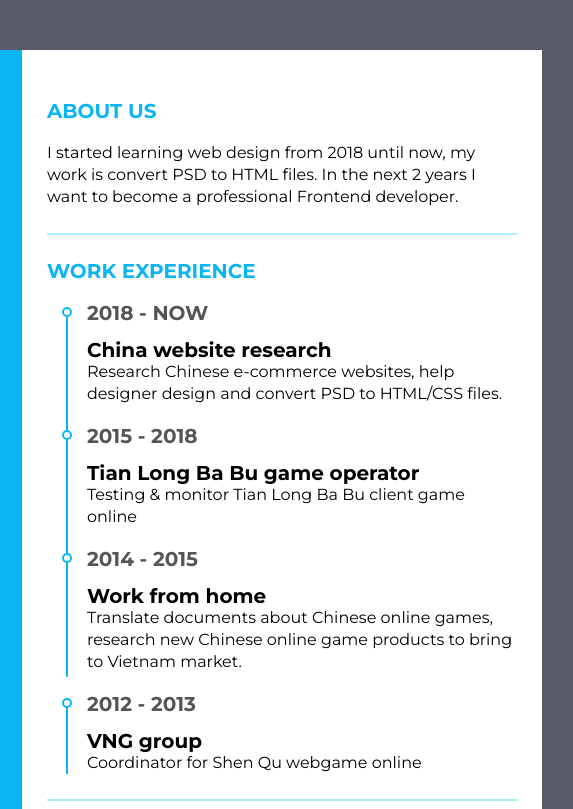
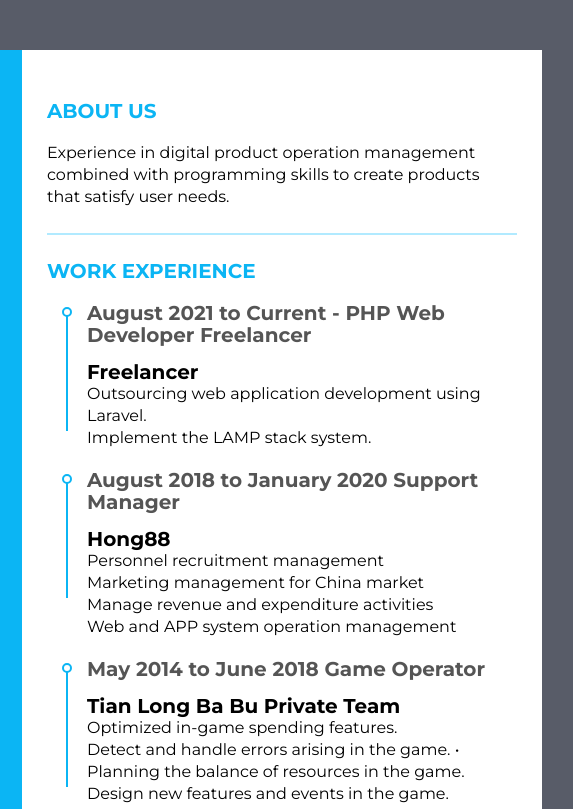
Before and after one commit to thanglk90/demo_project, a plain HTML site: page index.html in a window 1280 px wide. Shown: the top 809 px of the page, 498-1071 px from the left. Drawn offline with Linux system fonts and the light colour scheme.

Commit message:
Update index.html

```diff
--- a/index.html
+++ b/index.html
@@ -206,8 +206,7 @@
                 <div class="title">
                     <p class="bold">About us</p>
                 </div>
-                <p>I started learning web design from 2018 until now, my work is convert PSD to HTML files. In the next
-                    2 years I want to become a professional Frontend developer.</p>
+                <p>Experience in digital product operation management combined with programming skills to create products that satisfy user needs.</p>
             </div>
             <div class="resume_item resume_work">
                 <div class="title">
@@ -215,33 +214,39 @@
                 </div>
                 <ul>
                     <li>
-                        <div class="date">2018 - NOW</div>
+                        <div class="date">August 2021 to Current - PHP Web Developer Freelancer</div>
                         <div class="info">
-                            <p class="semi-bold">China website research</p>
-                            <p>Research Chinese e-commerce websites, help designer design and convert PSD to HTML/CSS
-                                files.</p>
+                            <p class="semi-bold">Freelancer</p>
+                            <p>Outsourcing web application development using Laravel.</p>
+                            <p>Implement the LAMP stack system.</p>
                         </div>
                     </li>
                     <li>
-                        <div class="date">2015 - 2018</div>
+                        <div class="date">August 2018 to January 2020 Support Manager</div>
                         <div class="info">
-                            <p class="semi-bold">Tian Long Ba Bu game operator</p>
-                            <p>Testing & monitor Tian Long Ba Bu client game online</p>
+                            <p class="semi-bold">Hong88</p>
+                            <p>Personnel recruitment management</p>
+                            <p>Marketing management for China market</p>
+                            <p>Manage revenue and expenditure activities</p>
+                            <p>Web and APP system operation management</p>
                         </div>
                     </li>
                     <li>
-                        <div class="date">2014 - 2015</div>
+                        <div class="date">May 2014 to June 2018 Game Operator</div>
                         <div class="info">
-                            <p class="semi-bold">Work from home</p>
-                            <p>Translate documents about Chinese online games, research new Chinese online game products
-                                to bring to Vietnam market.</p>
+                            <p class="semi-bold">Tian Long Ba Bu Private Team</p>
+                            <p>Optimized in-game spending features.</p>
+                            <p>Detect and handle errors arising in the game. • Planning the balance of resources in the game.</p>
+                            <p>Design new features and events in the game.</p>
                         </div>
                     </li>
                     <li>
-                        <div class="date">2012 - 2013</div>
+                        <div class="date">September 2012 to June 2013 Coordinator</div>
                         <div class="info">
                             <p class="semi-bold">VNG group</p>
-                            <p>Coordinator for Shen Qu webgame online</p>
+                            <p>Prepared and disseminated public information</p>
+                            <p>Interacted with other departments and directed grant proposals</p>
+                            <p>Coordinated project activities, delegating tasks based on priorities and work needed</p>
                         </div>
                     </li>
                 </ul>
```
